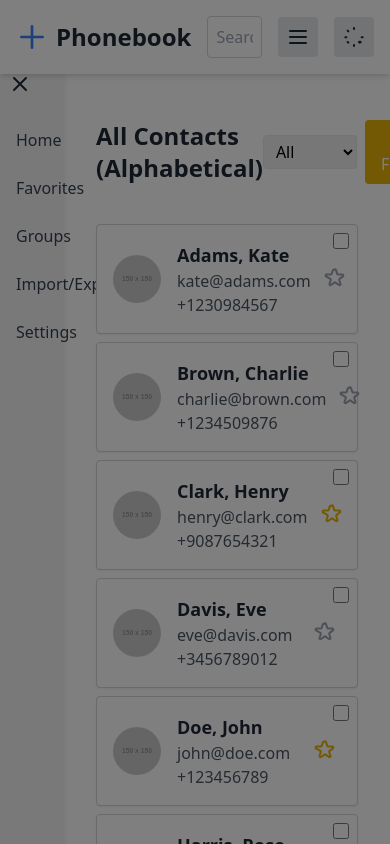
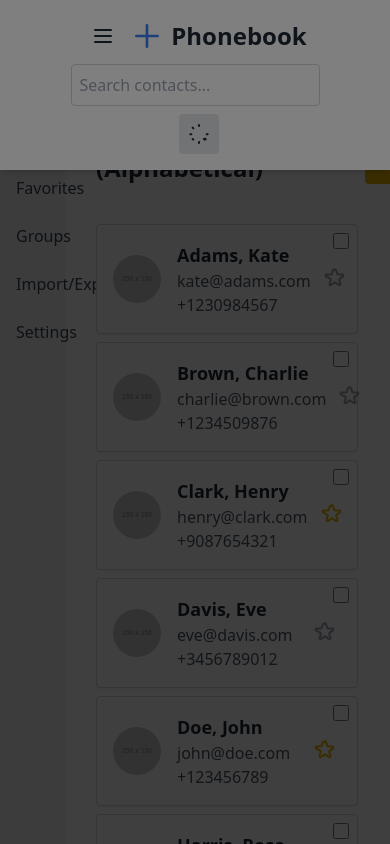
Before and after one commit to felixojiambo/kurase_phonebook, an Angular app: page /home in a window 390 px wide. Shown: the top 844 px of the page. Built offline with nearby package versions, Linux system fonts and the light colour scheme.

Commit message:
minor changes

```diff
--- a/src/app/components/contacts/contacts.component.html
+++ b/src/app/components/contacts/contacts.component.html
@@ -87,6 +87,7 @@
     </div>
 
     <!-- List View -->
+   <!-- List View -->
 <div *ngIf="viewMode === 'list'" class="space-y-2">
   <div
     *ngFor="let contact of filteredContacts$ | async"
@@ -143,7 +144,7 @@
     </div>
 
     <!-- Grid View -->
-    <div *ngIf="viewMode === 'grid'" class="grid grid-cols-1 md:grid-cols-2 lg:grid-cols-3 gap-4">
+    <div *ngIf="viewMode === 'grid'" class="grid grid-cols-1 sm:grid-cols-2 lg:grid-cols-3 gap-4">
       <div
         *ngFor="let contact of filteredContacts$ | async"
         (click)="onContactClick(contact)"
--- a/src/app/components/header/header.component.html
+++ b/src/app/components/header/header.component.html
@@ -1,6 +1,39 @@
-<header class="flex items-center justify-between p-4 bg-white dark:bg-gray-800 shadow-md fixed top-0 left-0 right-0 z-10">
+<header class="flex flex-col md:flex-row items-center justify-between p-4 bg-white dark:bg-gray-800 shadow-md fixed top-0 left-0 right-0 z-20">
   <!-- Application Title/Logo -->
-    <div class="flex items-center space-x-2">
+  <div class="flex items-center space-x-2 mb-2 md:mb-0">
+
+    <!-- Sidenav Toggle Button (Visible on Mobile) -->
+    <button
+      (click)="onToggleSidenav()"
+      class="md:hidden p-2 focus:outline-none hover:bg-gray-200 dark:hover:bg-gray-800 rounded"
+    >
+      <svg
+        xmlns="http://www.w3.org/2000/svg"
+        class="h-6 w-6 text-gray-800 dark:text-gray-200"
+        fill="none"
+        viewBox="0 0 24 24"
+        stroke="currentColor"
+      >
+        <!-- Hamburger Icon -->
+        <path
+          *ngIf="!isSidenavOpen"
+          stroke-linecap="round"
+          stroke-linejoin="round"
+          stroke-width="2"
+          d="M4 6h16M4 12h16M4 18h16"
+        />
+        <!-- Close Icon -->
+        <path
+          *ngIf="isSidenavOpen"
+          stroke-linecap="round"
+          stroke-linejoin="round"
+          stroke-width="2"
+          d="M6 18L18 6M6 6l12 12"
+        />
+      </svg>
+    </button>
+
+    <!-- Logo SVG -->
     <svg class="w-8 h-8 text-blue-500" xmlns="http://www.w3.org/2000/svg" fill="none" viewBox="0 0 24 24" stroke="currentColor">
       <!-- Replace with your logo SVG -->
       <path stroke-linecap="round" stroke-linejoin="round" stroke-width="2" d="M12 4v16m8-8H4" />
@@ -9,7 +42,7 @@
   </div>
 
   <!-- Search Bar -->
-    <div class="flex-1 mx-4">
+  <div class="flex-1 mx-4 mb-2 md:mb-0">
     <input
   type="text"
   [(ngModel)]="searchTerm"
@@ -17,14 +50,17 @@
   placeholder="Search contacts..."
   class="w-full p-2 border border-gray-300 dark:border-gray-600 rounded dark:bg-gray-700 dark:text-white focus:outline-none focus:ring-2 focus:ring-blue-500"
  />
+
   </div>
 
   <!-- Action Buttons -->
-    <div class="flex items-center space-x-4">
-      <button (click)="onToggleView()" class="p-2 bg-gray-200 dark:bg-gray-700 rounded hover:bg-gray-300 dark:hover:bg-gray-600">
-        <!-- View Mode Icon -->
+  <div class="flex items-center space-x-2">
+    <button
+    (click)="onToggleView()"
+    class="p-2 bg-gray-200 dark:bg-gray-700 rounded hover:bg-gray-300 dark:hover:bg-gray-600 hidden sm:inline-flex"
+  > <!-- View Mode Icon -->
       <svg
-          *ngIf="true"
+        *ngIf="viewMode === 'list'"
         xmlns="http://www.w3.org/2000/svg"
         class="h-6 w-6 text-gray-800 dark:text-gray-200"
         fill="none"
@@ -34,8 +70,17 @@
         <!-- List Icon -->
         <path stroke-linecap="round" stroke-linejoin="round" stroke-width="2" d="M4 6h16M4 12h16M4 18h16" />
       </svg>
-        <!-- Grid Icon (Toggle as needed) -->
-        <!-- You can toggle icons based on the current view mode -->
+      <svg
+        *ngIf="viewMode === 'grid'"
+        xmlns="http://www.w3.org/2000/svg"
+        class="h-6 w-6 text-gray-800 dark:text-gray-200"
+        fill="none"
+        viewBox="0 0 24 24"
+        stroke="currentColor"
+      >
+        <!-- Grid Icon -->
+        <path stroke-linecap="round" stroke-linejoin="round" stroke-width="2" d="M4 6h6v6H4V6zm0 8h6v6H4v-6zm8-8h6v6h-6V6zm0 8h6v6h-6v-6z" />
+      </svg>
     </button>
 
     <button (click)="onToggleDarkMode()" class="p-2 bg-gray-200 dark:bg-gray-700 rounded hover:bg-gray-300 dark:hover:bg-gray-600">
--- a/src/app/components/header/header.component.ts
+++ b/src/app/components/header/header.component.ts
@@ -1,31 +1,38 @@
 import { CommonModule } from '@angular/common';
-import { Component, Output, EventEmitter, NO_ERRORS_SCHEMA } from '@angular/core';
+import { Component, Output, EventEmitter } from '@angular/core';
 import { FormsModule } from '@angular/forms';
 
 @Component({
   selector: 'app-header',
-  standalone: true,
-  imports: [CommonModule, FormsModule],
+  imports:[CommonModule,FormsModule],
   templateUrl: './header.component.html',
   styleUrls: ['./header.component.css'],
-
 })
 export class HeaderComponent {
+  @Output() toggleSidenav = new EventEmitter<void>();
   @Output() toggleView = new EventEmitter<void>();
   @Output() toggleDarkMode = new EventEmitter<void>();
   @Output() search = new EventEmitter<string>();
 
   searchTerm: string = '';
+  viewMode: 'list' | 'grid' = 'list';
+  isSidenavOpen: boolean = false;
 
-  onSearchChange() {
-    this.search.emit(this.searchTerm);
+  onToggleSidenav() {
+    this.isSidenavOpen = !this.isSidenavOpen;
+    this.toggleSidenav.emit();
   }
 
   onToggleView() {
+    this.viewMode = this.viewMode === 'list' ? 'grid' : 'list';
     this.toggleView.emit();
   }
 
   onToggleDarkMode() {
     this.toggleDarkMode.emit();
   }
+
+  onSearchChange() {
+    this.search.emit(this.searchTerm);
+  }
 }
--- a/src/app/components/sidenav/sidenav.component.html
+++ b/src/app/components/sidenav/sidenav.component.html
@@ -1,10 +1,9 @@
-<!-- Sidenav Container -->
 <aside
   [ngClass]="{
-    'w-64': isOpen,
-    'w-16': !isOpen
+    'translate-x-0': isOpen,
+    '-translate-x-full': !isOpen
   }"
-  class="fixed top-16 left-0 h-full bg-gray-100 dark:bg-gray-900 shadow-md transition-width duration-300"
+  class="fixed top-16 left-0 h-full bg-gray-100 dark:bg-gray-900 shadow-md transition-transform duration-300 transform md:translate-x-0 md:w-64 w-64"
 >
   <div class="flex flex-col h-full">
     <!-- Toggle Button -->
@@ -184,3 +183,9 @@
     </nav>
   </div>
 </aside>
+<!-- Overlay for Mobile when Sidenav is Open -->
+<div
+  *ngIf="isOpen"
+  class="fixed inset-0 bg-black bg-opacity-50 z-40 md:hidden"
+  (click)="toggleSidenav()"
+></div>
```
Lines whose indentation alone changed are shown as unchanged.
